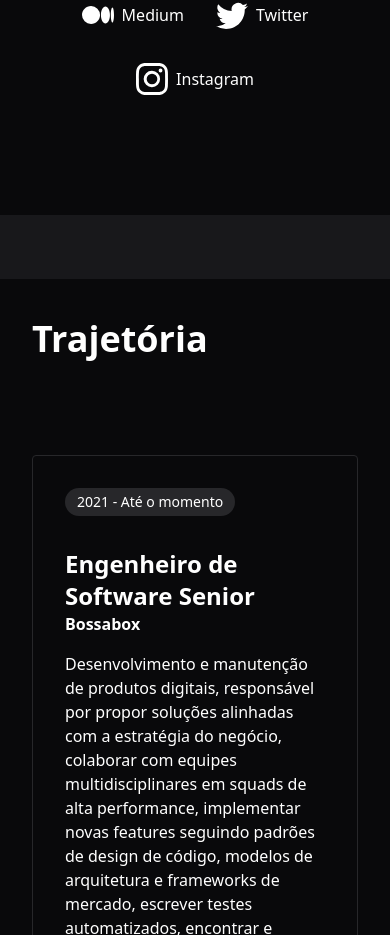
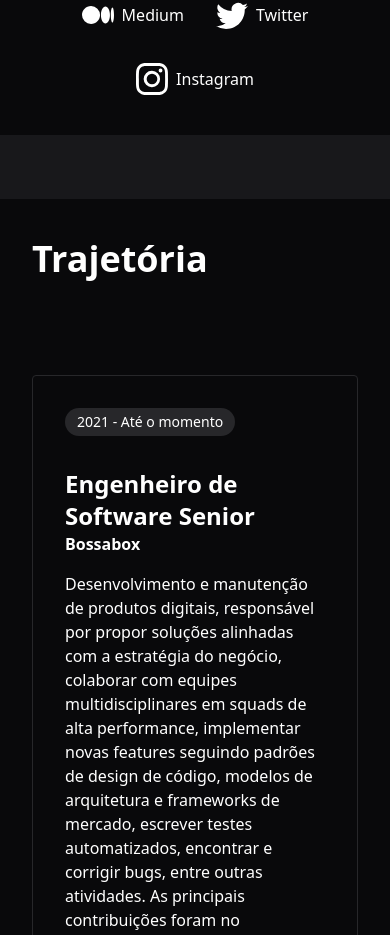
Before and after one commit to danjsillva/danjsillva.github.io, a React (Vite) app: page / in a window 390 px wide. Shown: the part 1049-1984 px from the top of the page. Built offline with nearby package versions, Linux system fonts and the light colour scheme.

Commit message:
fix: fixed mobile spacing

```diff
--- a/src/App.tsx
+++ b/src/App.tsx
@@ -12,7 +12,7 @@ function App() {
 
       <Hero />
 
-      <section className="flex flex-col items-center bg-zinc-900 w-full py-8 mt-20 lg:mt-40">
+      <section className="flex flex-col items-center bg-zinc-900 w-full py-8">
         <p className="font- text-center px-10"></p>
       </section>
 
```
